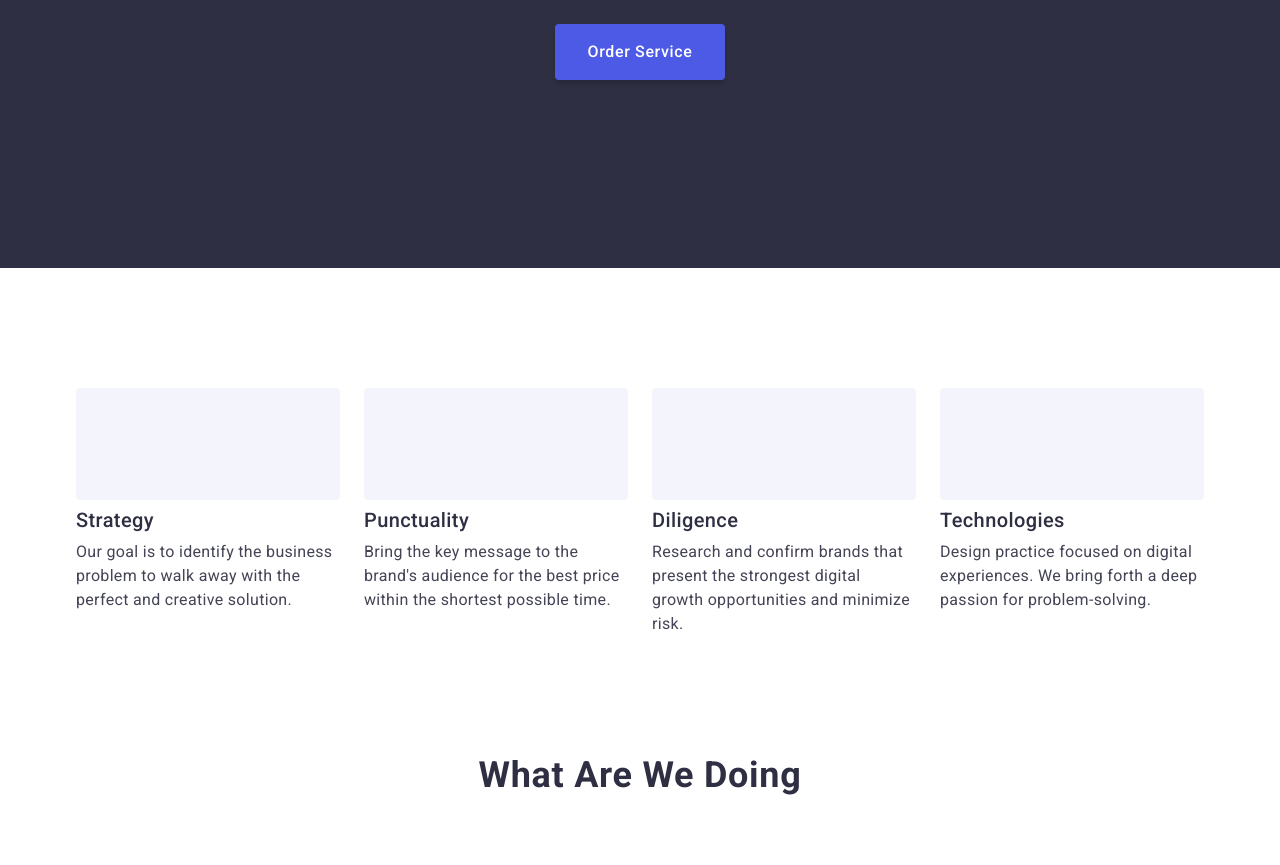
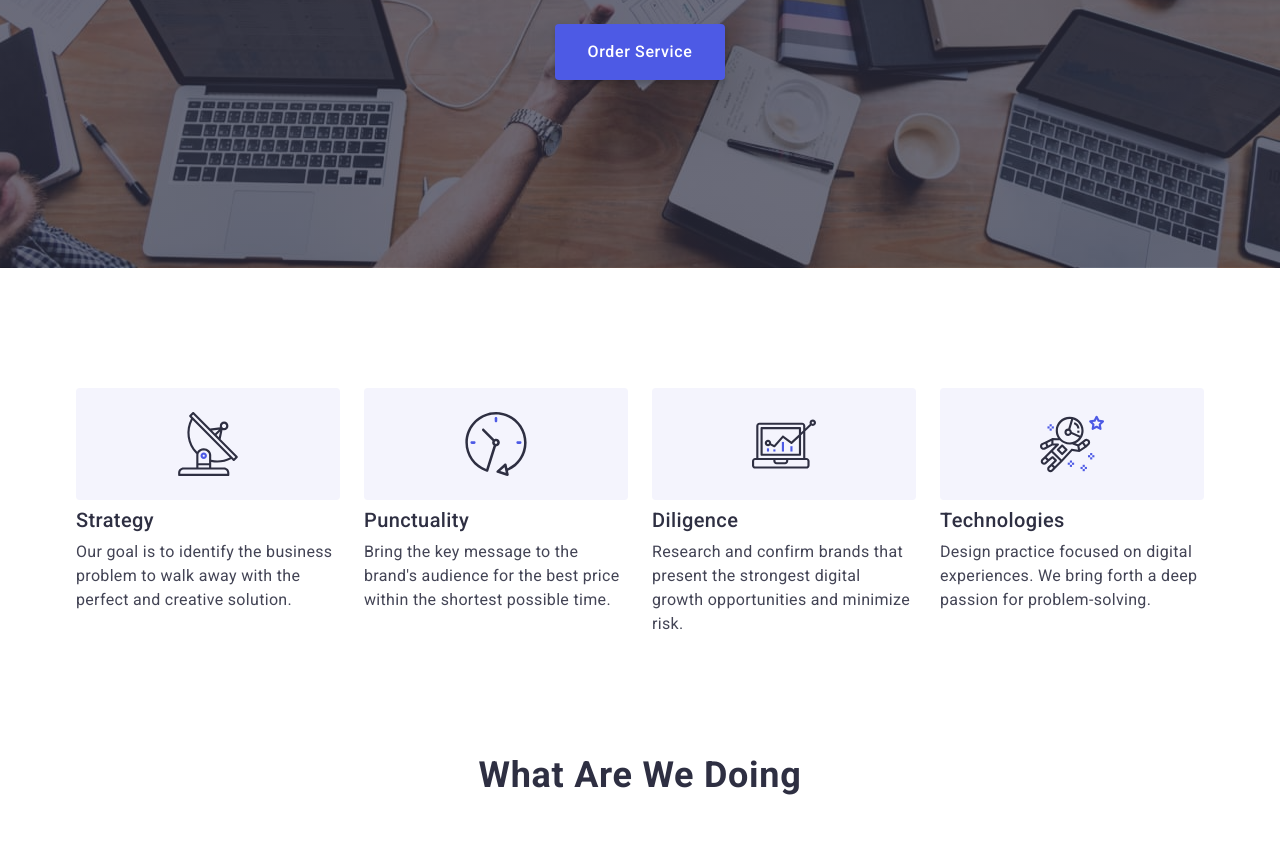
Before and after one commit to AnnaTsepilova/goit-markup-hw-04, a plain HTML site: page index.html in a window 1280 px wide. Shown: the part 402-1267 px from the top of the page. Drawn offline with nearby package versions, Linux system fonts and the light colour scheme; the site is published under a folder, as on GitHub Pages, so addresses that start at the root find nothing.

Commit message:
add social icons, bg img hero, portfolio card overflow

```diff
--- a/css/styles.css
+++ b/css/styles.css
@@ -250,7 +250,7 @@ img {
       rgba(46, 47, 66, 0.7),
       rgba(46, 47, 66, 0.7)
     ),
-    url(/images/studio/people-office-hero-bg@1x.jpg);
+    url(../images/studio/people-office-hero-bg@1x.jpg);
   background-repeat: no-repeat;
   background-position: 50% 50%;
   background-size: cover;
@@ -318,7 +318,7 @@ img {
   content: '';
   display: block;
 
-  background-image: url(/images/studio/benefits/antenna.svg);
+  background-image: url(../images/studio/benefits/antenna.svg);
   background-size: 64px;
 
   background-repeat: no-repeat;
@@ -329,7 +329,7 @@ img {
   content: '';
   display: block;
 
-  background-image: url(/images/studio/benefits/clock.svg);
+  background-image: url(../images/studio/benefits/clock.svg);
   background-size: 64px;
 
   background-repeat: no-repeat;
@@ -340,7 +340,7 @@ img {
   content: '';
   display: block;
 
-  background-image: url(/images/studio/benefits/diagram.svg);
+  background-image: url(../images/studio/benefits/diagram.svg);
   background-size: 64px;
 
   background-repeat: no-repeat;
@@ -351,7 +351,7 @@ img {
   content: '';
   display: block;
 
-  background-image: url(/images/studio/benefits/astronaut.svg);
+  background-image: url(../images/studio/benefits/astronaut.svg);
   background-size: 64px;
 
   background-repeat: no-repeat;
```
